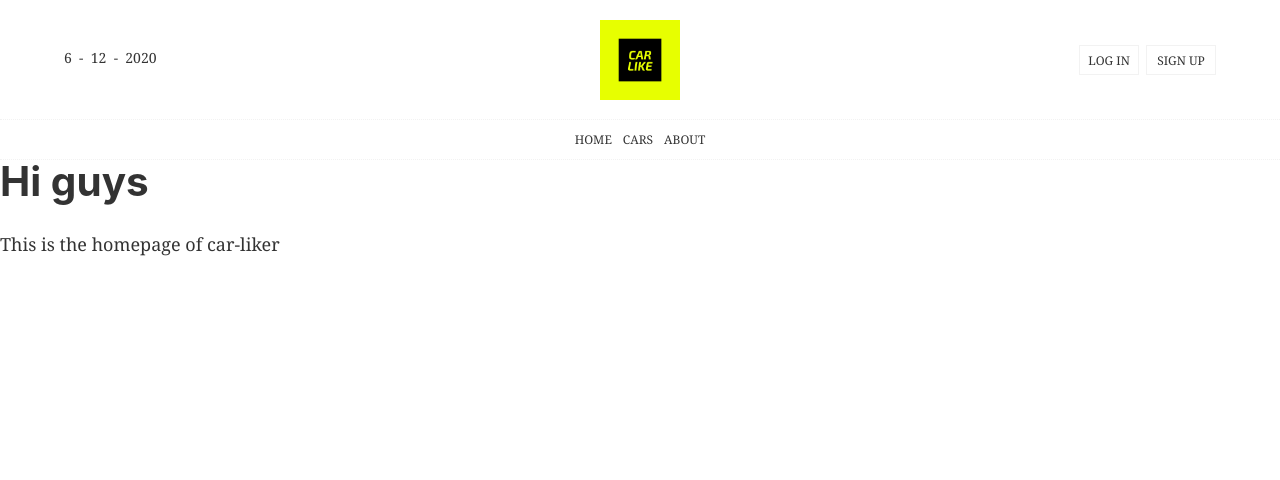
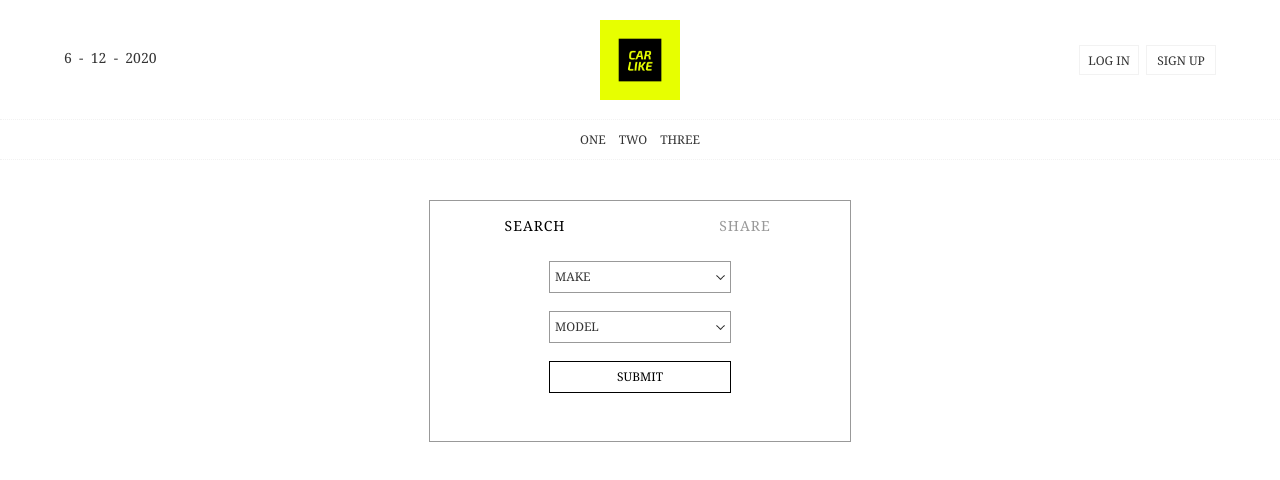
Before and after one commit to dmrusyniak/car-liker, a Gatsby site: page / in a window 1280 px wide. Built offline with nearby package versions, Linux system fonts and the light colour scheme; Gatsby itself is replaced by a stand-in of ours.

Commit message:
wrote dropdown logic

```diff
--- a/src/components/layout.css
+++ b/src/components/layout.css
@@ -691,11 +691,11 @@ pre tt:after {
 }
 
 .nav-element {
-  padding-left: 5.5px;
-  padding-right: 5.5px;
+  padding-left: 6.5px;
+  padding-right: 6.5px;
 }
 
 .nav-element-first {
-  padding-left: 5.5px;
-  padding-right: 5.5px;
+  padding-left: 6.5px;
+  padding-right: 6.5px;
 }
--- a/src/components/layout.js
+++ b/src/components/layout.js
@@ -37,9 +37,9 @@ const Layout = ({ children }) => {
         </div>
       </div>
       <div className="nav">
-        <div className="nav-element-first">HOME</div>
-        <div className="nav-element">CARS</div>
-        <div className="nav-element">ABOUT</div>
+        <div className="nav-element-first">ONE</div>
+        <div className="nav-element">TWO</div>
+        <div className="nav-element">THREE</div>
       </div>
       <main>{children}</main>
     </div>
--- /dev/null
+++ b/src/pages/index.css
@@ -0,0 +1,125 @@
+.filter-container {
+  position: relative;
+  width: 420px;
+  height: 200px;
+  border: 1px #999999 solid;
+
+  margin: 0 auto;
+  margin-top: 40px;
+  padding-bottom: 40px;
+  box-sizing: content-box;
+}
+
+.toggle-container {
+  position: relative;
+  width: 100%;
+  text-align: center;
+  font-size: 14px;
+  height: 50px;
+  letter-spacing: 1px;
+
+  display: flex;
+  flex-direction: row;
+  justify-content: space-between;
+}
+
+.search-tab {
+  width: 50%;
+
+  height: 100%;
+  line-height: 50px;
+  color: #000000;
+}
+
+.share-tab {
+  width: 50%;
+  height: 100%;
+
+  line-height: 50px;
+  color: #999999;
+}
+
+.search-make {
+  position: relative;
+  width: 180px;
+  margin: 0 auto;
+  margin-top: 10px;
+  height: auto;
+  border: 1px #999999 solid;
+  font-size: 12px;
+  text-align: left;
+  line-height: 30px;
+  z-index: 10;
+  cursor: pointer;
+}
+
+.make-flex {
+  position: relative;
+  padding-left: 5px;
+  padding-right: 5px;
+  display: flex;
+  justify-content: space-between;
+  height: 30px;
+}
+
+.search-model {
+  position: absolute;
+  width: 180px;
+  margin: 0 auto;
+  top: 110px;
+  left: 50%;
+  transform: translateX(-50%);
+
+  height: 30px;
+  border: 1px #999999 solid;
+  font-size: 12px;
+  text-align: left;
+
+  line-height: 30px;
+
+  z-index: 8;
+  cursor: pointer;
+}
+
+.model-flex {
+  position: relative;
+  padding-left: 5px;
+  padding-right: 5px;
+  display: flex;
+  justify-content: space-between;
+  height: 30px;
+}
+
+.search-submit {
+  position: absolute;
+  width: 180px;
+  margin: 0 auto;
+  top: 160px;
+  left: 50%;
+  transform: translateX(-50%);
+
+  height: 30px;
+  border: 1px #000000 solid;
+  font-size: 12px;
+  text-align: center;
+  line-height: 30px;
+  /* background-color: #e7ff00; */
+
+  color: #000000;
+  cursor: pointer;
+}
+
+.drop-down-arrow {
+  padding-top: 13px;
+  width: 9px;
+  opacity: 0.8;
+}
+
+.drop-down-bg {
+  position: relative;
+  background-color: white;
+  padding-left: 5px;
+  padding-right: 5px;
+
+  width: 170px;
+}
--- a/src/pages/index.js
+++ b/src/pages/index.js
@@ -1,17 +1,88 @@
-import React from "react"
+import React, { useState, useEffect, useRef } from "react"
 import { Link } from "gatsby"
+import "./index.css"
+import downArrow from "../images/drop-down-arrow.png"
 
 import Layout from "../components/layout"
 import Image from "../components/image"
 import SEO from "../components/seo"
 
-const IndexPage = () => (
-  <Layout>
-    <SEO title="Home" />
-    <h1>Hi guys</h1>
-    <p>This is the homepage of car-liker</p>
-    <div style={{ maxWidth: `300px`, marginBottom: `1.45rem` }}></div>
-  </Layout>
-)
+const makes = ["AUDI", "BMW", "PORSCHE"]
+
+function IndexPage(props) {
+  function useOutsideAlerter(ref) {
+    useEffect(() => {
+      /**
+       * close if clicked on outside of element
+       */
+      function handleClickOutside(event) {
+        if (ref.current && !ref.current.contains(event.target)) {
+          setMakeMenu(false)
+        }
+      }
+
+      // Bind the event listener
+      document.addEventListener("mousedown", handleClickOutside)
+      return () => {
+        // Unbind the event listener on clean up
+        document.removeEventListener("mousedown", handleClickOutside)
+      }
+    }, [ref])
+  }
+
+  const wrapperRef = useRef(null)
+  useOutsideAlerter(wrapperRef)
+
+  const [makeMenu, setMakeMenu] = useState(false)
+
+  function openMake() {
+    setMakeMenu(true)
+  }
+
+  return (
+    <Layout>
+      <SEO title="Home" />
+      <div className="filter-container">
+        <div className="toggle-container">
+          <div className="search-tab">SEARCH</div>
+          <div className="share-tab">SHARE</div>
+        </div>
+        <div ref={wrapperRef}>
+          <div className="search-make" onClick={openMake}>
+            <div className="make-flex">
+              <div>MAKE</div>
+              <div className="drop-down-arrow">
+                <img src={downArrow}></img>
+              </div>
+            </div>
+            <div className="drop-down-bg">
+              {makeMenu ? (
+                <div>
+                  <div>ALFA ROMEO</div>
+                  <div>AUDI</div>
+                  <div>BMW</div>
+                  <div>PORSCHE</div>
+                </div>
+              ) : (
+                <div></div>
+              )}
+            </div>
+          </div>
+        </div>
+        <div className="search-model">
+          <div className="model-flex">
+            <div>MODEL</div>
+            <div className="drop-down-arrow">
+              <img src={downArrow}></img>
+            </div>
+          </div>
+        </div>
+        <div className="search-submit">SUBMIT</div>
+      </div>
+      <div></div>
+      <div style={{ maxWidth: `300px`, marginBottom: `1.45rem` }}></div>
+    </Layout>
+  )
+}
 
 export default IndexPage
```
Also changed, not shown: src/images/drop-down-arrow.png (added).
